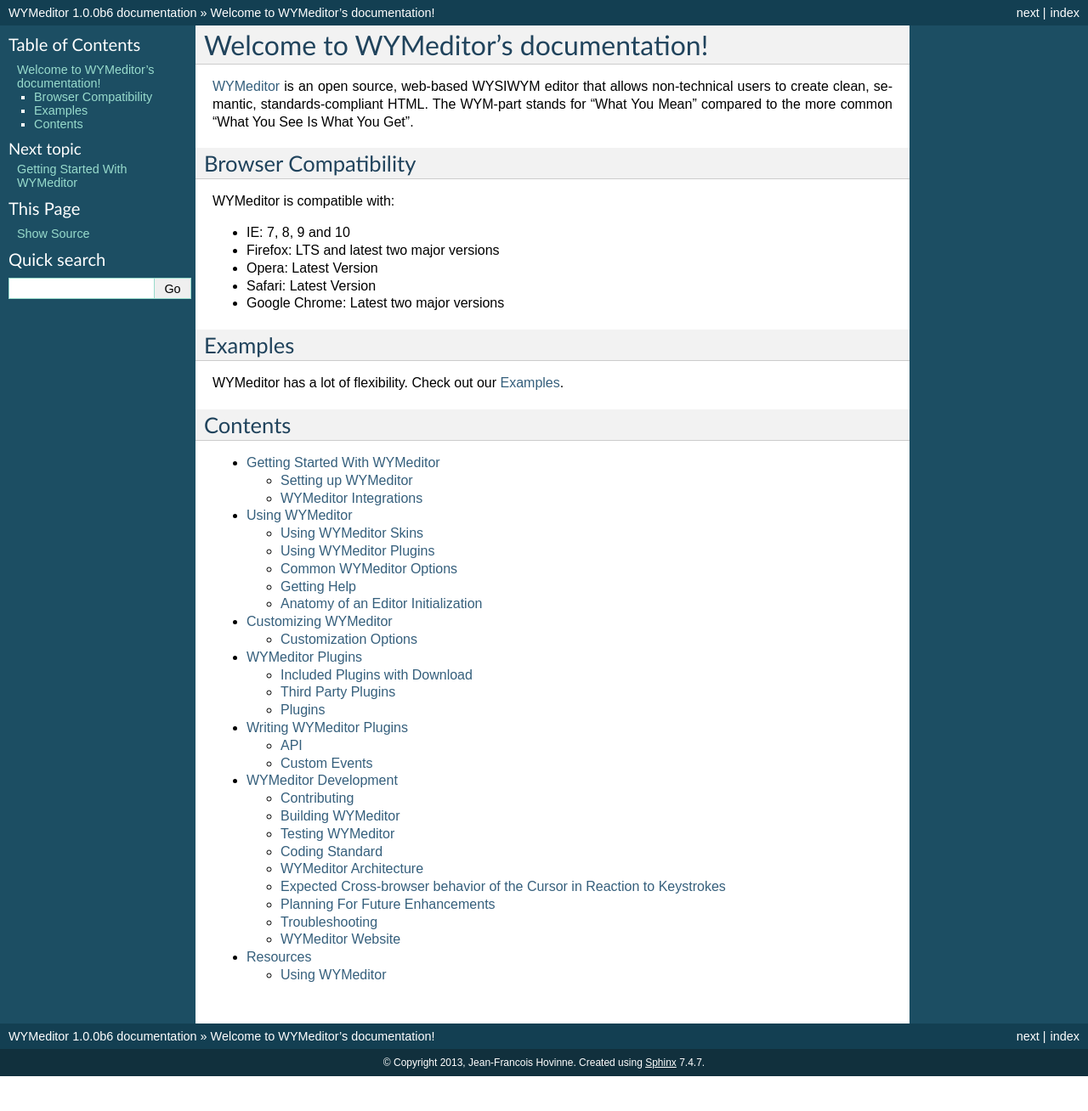
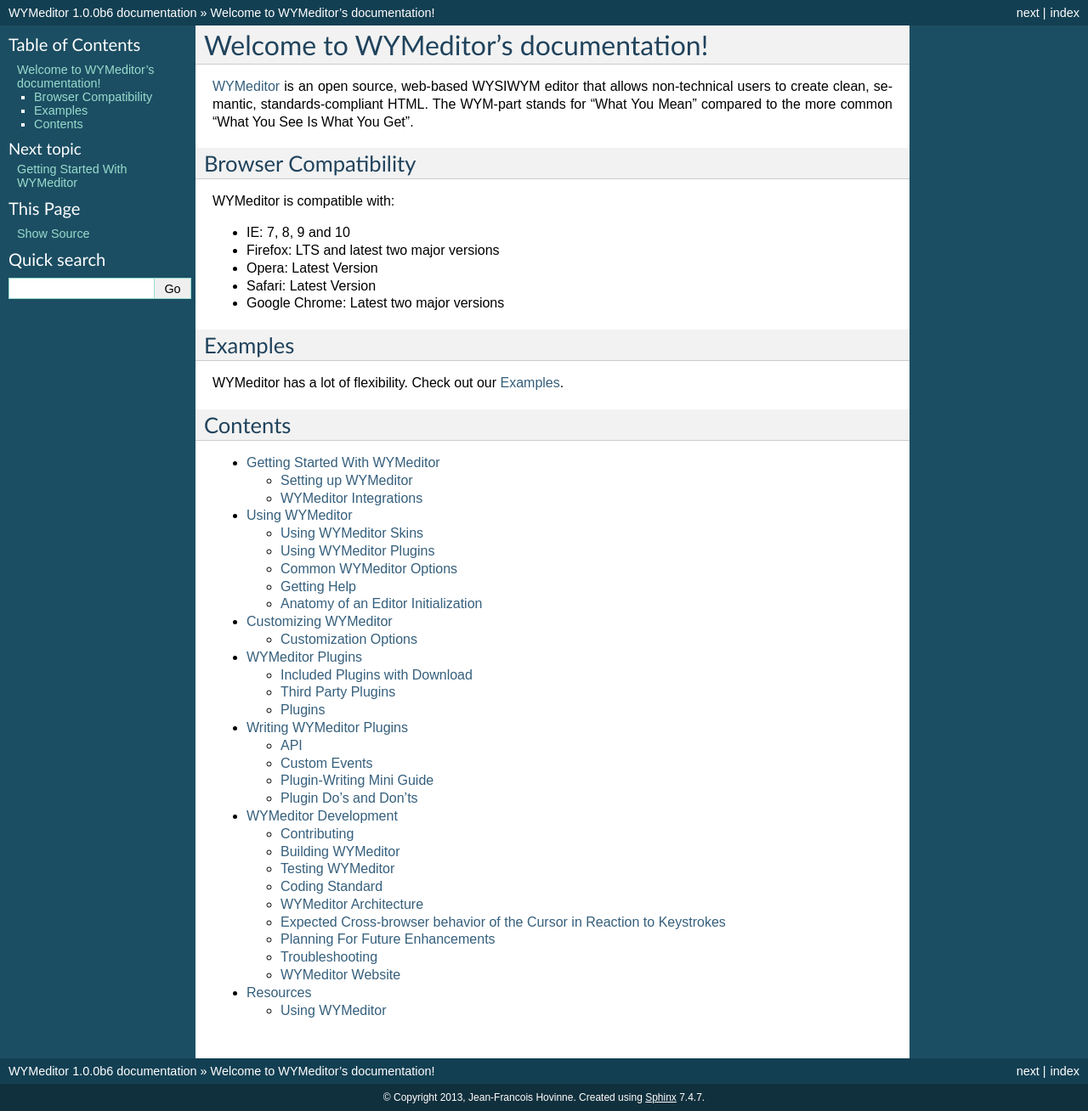
Before and after one commit to wymeditor/wymeditor, a Sphinx documentation site: the page built from docs/index.rst, in a window 1280 px wide. Shown: the whole page at 85% size. Built offline with Sphinx 7.4.7, drawn with Linux system fonts in a browser that asks for light colours; before the commit the page ends 1267 px from its top, so only the background shows below that; some of the changed lines change nothing that is shown.

Commit message:
Added a plugin writing mini-guide.

```diff
--- a/docs/writing_plugins/index.rst
+++ b/docs/writing_plugins/index.rst
@@ -7,3 +7,80 @@
 
     api
     custom_events
+
+*************************
+Plugin-Writing Mini Guide
+*************************
+
+1. Create an example in ``examples/``
+=====================================
+
+Make sure and provide a description on the example page
+and ideally,
+initialize the editor with content
+that makes playing with your plugin easy.
+
+Please avoid adding a file in ``test``
+other than for unit tests.
+The ``.html`` files in ``test`` rot quickly
+(other than unit tests)
+because users don't see them.
+
+2. Create your plugin folder
+============================
+
+* Your folder will live at ``src/wymeditor/plugins/<pluginName>``.
+* Your main javascript file should be
+  ``jquery.wymeditor.<pluginName>.js``.
+* Any images or CSS should live in that folder.
+
+3. Build your awesome thing
+===========================
+
+Now get cracking!
+
+See the :ref:`development-contribution-example-process` guide
+for general contribution advice.
+
+If you get stuck,
+join us in the ``#wymeditor`` IRC channel
+on freenode.
+
+4. Document your awesome plugin
+===============================
+
+Create a ``docs/wymeditor_plugins/included_plugins/<your_plugin>.rst`` file
+and tell your future users:
+
+#. What your plugin does.
+#. How to enable it (a link to the example is good).
+#. How to customize it,
+   if you have customization options.
+#. Anything else they need to know about browser compatibility, etc.
+
+**********************
+Plugin Do's and Don'ts
+**********************
+
+Don't enable your plugin on file load
+=====================================
+
+Your plugin should not activate itself
+just by loading your plugin's javascript.
+To use your plugin,
+the user must add some kind of initialization
+in the wymeditor ``postInit``.
+For example:
+
+.. code-block::javascript
+
+    jQuery('.wymeditor').wymeditor({
+        postInit: function(wym) {
+            wym.yourPlugin = new YourPlugin({optionFoo: 'bar'}, wym);
+        }
+    });
+
+.. note::
+
+    The ``embed`` plugin currently violates this,
+    which is a bug.
```
